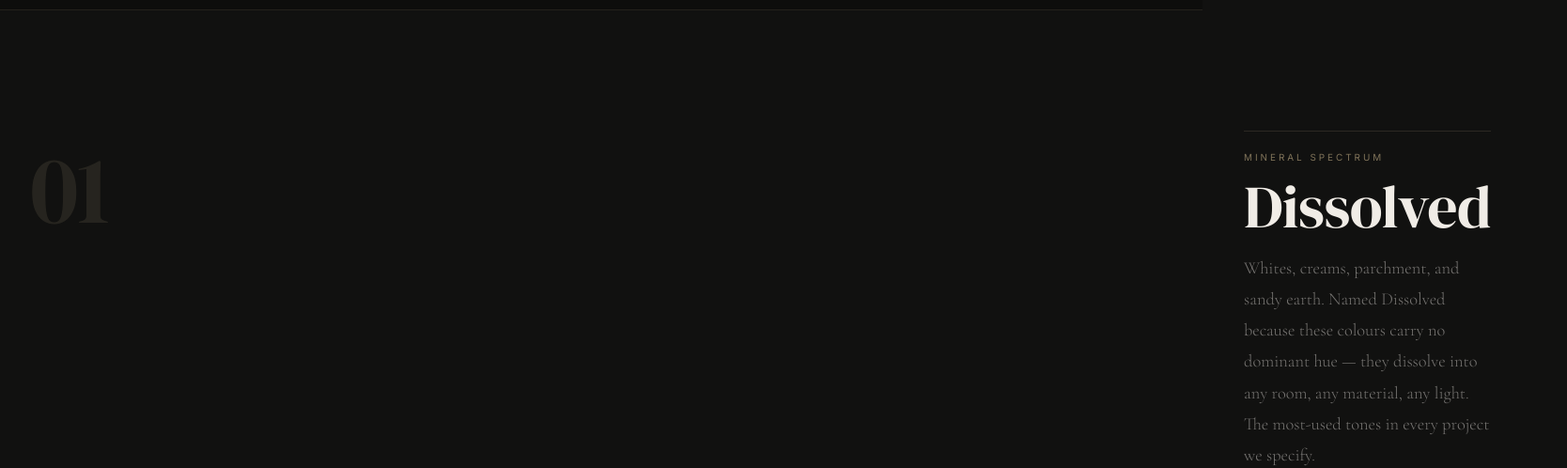
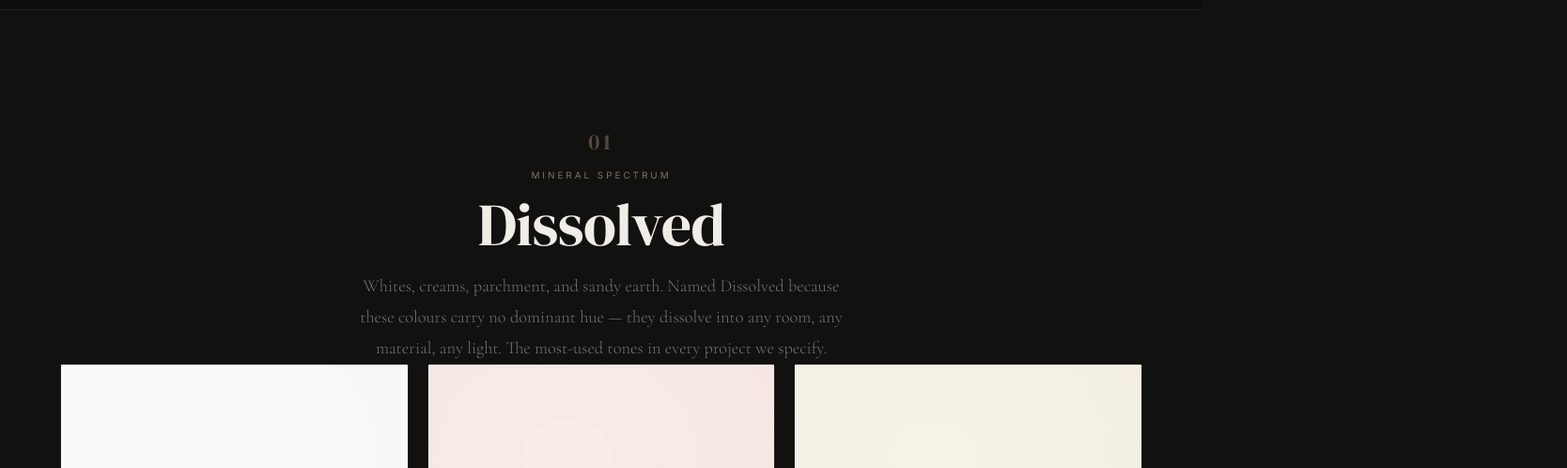
Before and after one commit to tsybjornie/surface, a plain HTML site: page colours.html in a window 1280 px wide. Shown: the part 1600-2098 px from the top of the page at 94% size, 1668 px wide, since content can reach past the window. Drawn offline with nearby package versions, Linux system fonts and the light colour scheme.

Commit message:
fix: centre collection headers, remove side grid layout

```diff
--- a/colours.html
+++ b/colours.html
@@ -310,26 +310,18 @@
             max-width: 1280px;
             margin: 0 auto 4.5rem;
             padding: 0 2rem;
-            display: grid;
-            grid-template-columns: auto 1fr;
-            gap: 0 3rem;
-            align-items: start;
+            text-align: center;
         }
 
         .collection-number {
             font-family: 'DM Serif Display', serif;
-            font-size: clamp(4rem, 8vw, 7rem);
+            font-size: clamp(1.2rem, 2vw, 1.5rem);
             font-weight: 400;
-            color: rgba(201, 180, 138, 0.12);
+            color: rgba(201, 180, 138, 0.35);
             line-height: 1;
-            letter-spacing: -0.02em;
+            letter-spacing: 0.15em;
             user-select: none;
-            padding-top: 0.1em;
-        }
-
-        .collection-header-right {
-            border-top: 1px solid rgba(201, 180, 138, 0.15);
-            padding-top: 1.25rem;
+            margin-bottom: 1rem;
         }
 
         .collection-tag {
@@ -359,6 +351,7 @@
             line-height: 1.8;
             color: rgba(240, 236, 230, 0.45);
             max-width: 520px;
+            margin: 0 auto;
         }
 
         .colour-grid {
```
